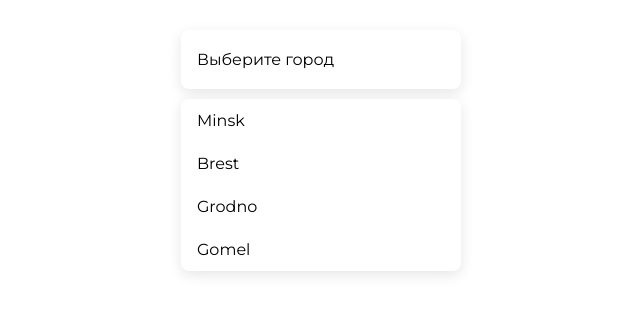
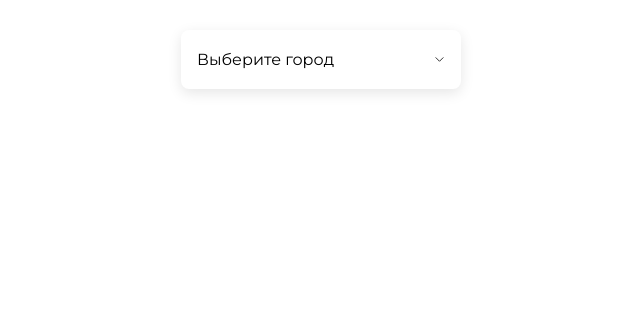
Before and after one commit to polly02/dropdown-list, a plain HTML site: page index.html in a window 1280 px wide. Shown: the whole page, without its empty margins (319-959 px from the left). Drawn offline with Linux system fonts and the light colour scheme.

Commit message:
add index, app, css

```diff
--- a/app.js
+++ b/app.js
@@ -0,0 +1,13 @@
+const btn = document.querySelector(".btn")
+const city = document.querySelector(".city")
+
+btn.addEventListener("click", () => {
+    if (city.hidden) {
+        city.hidden = false
+        document.querySelector(".img").style = `background-image: url(./assets/Chevron1.svg)`
+    }
+    else {
+        city.hidden = true
+        document.querySelector(".img").style = `background-image: url(./assets/Chevron.svg)`
+    }
+})
--- a/index.html
+++ b/index.html
@@ -14,14 +14,18 @@
 
 <body>
     <div class="wrapper">
-        <div class="btn">Выберите город</div>
-        <div class="city">
+        <div class="btn">
+            <p> Выберите город</p>
+            <div class="img"></div>
+        </div>
+        <div class="city" hidden>
             <p>Minsk</p>
             <p>Brest</p>
             <p>Grodno</p>
             <p>Gomel</p>
         </div>
     </div>
+    <script src="./app.js"></script>
 </body>
 
 </html>
--- a/style.css
+++ b/style.css
@@ -11,12 +11,24 @@
 }
 
 .btn{
-    width: 264px;
-    padding: 20px 0 20px 16px;
+    width: 248px;
+    padding: 20px 16px 20px 16px;
     background: #FFFFFF;
     box-shadow: 0px 4px 14px rgba(0, 0, 0, 0.1);
     border-radius: 8px;
     margin-bottom: 10px;
+    display: flex;
+    justify-content: space-between;
+}
+
+.img{
+    background-image: url(./assets/Chevron.svg);
+    background-size: contain;
+    width: 10px;
+    height: 5px;
+    margin-top: auto;
+    margin-bottom: auto;
+    background-repeat: no-repeat;
 }
 
 .city {
```
Also changed, not shown: assets/Chevron.svg (added), assets/Chevron1.svg (added).
